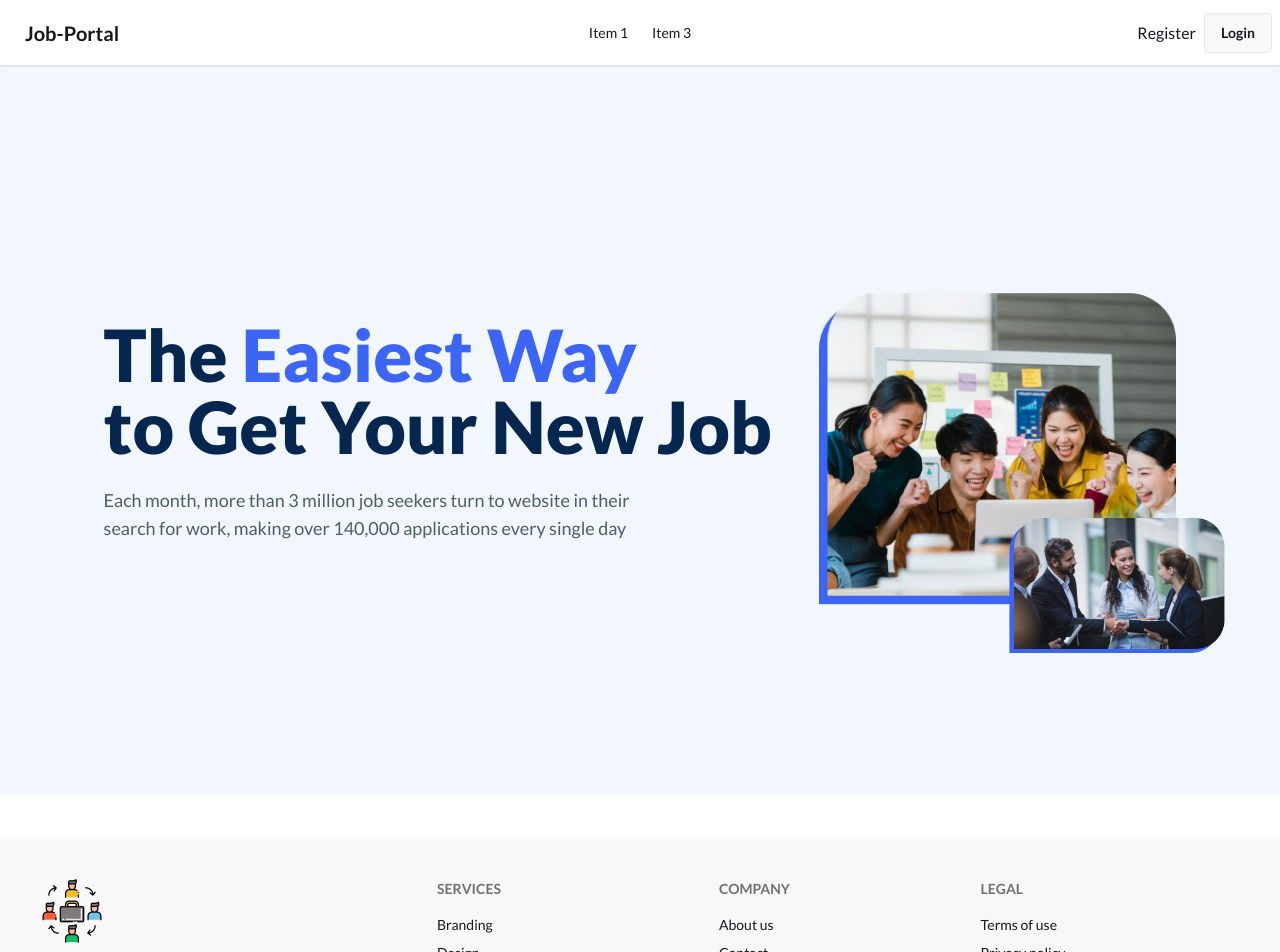
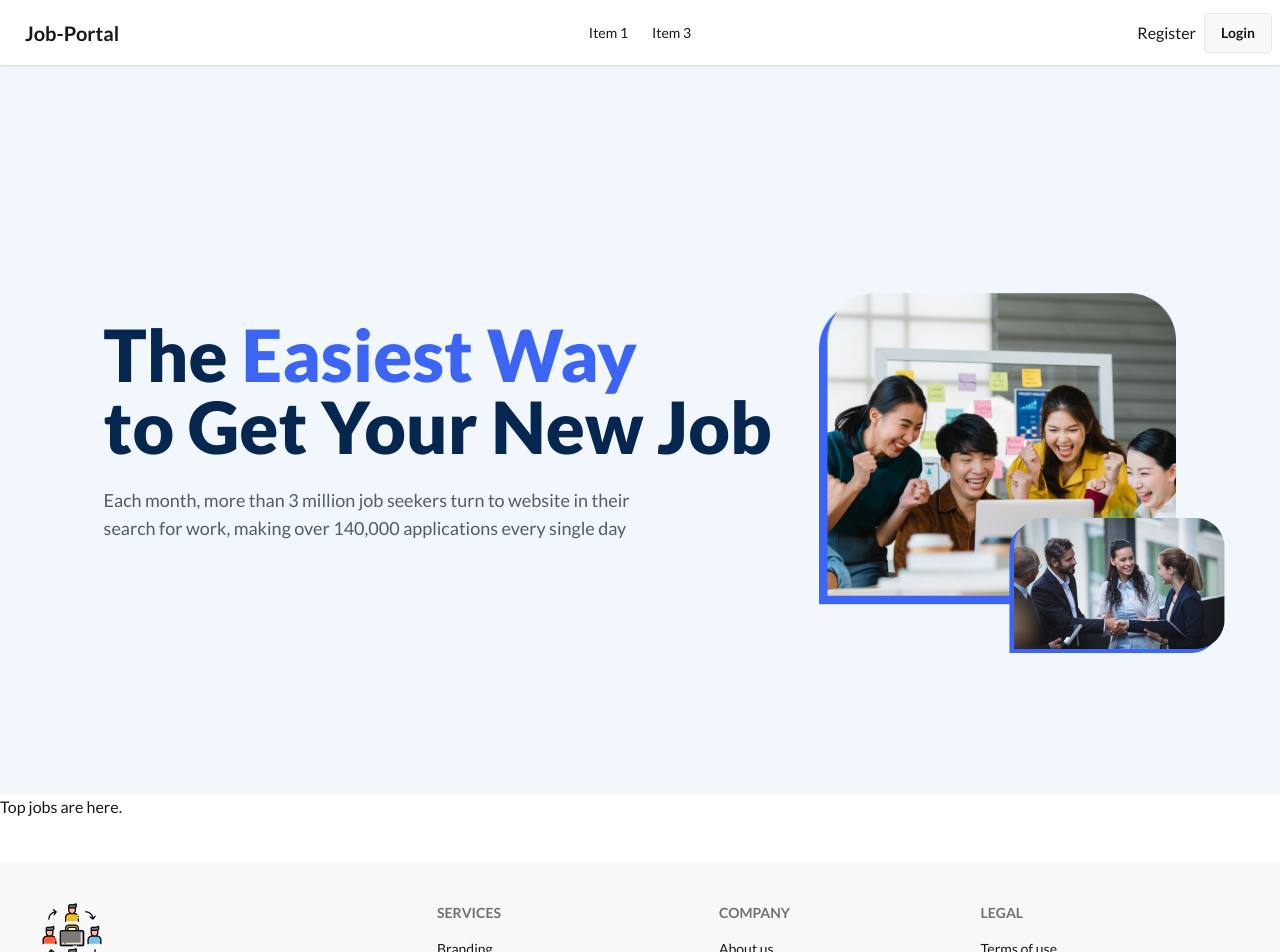
Before and after one commit to Suprio-Das/Job-Portal-Client, a React (Vite) app: page / in a window 1280 px wide. Shown: the top 952 px of the page. Built offline with nearby package versions, Linux system fonts and the light colour scheme; no server answers.

Commit message:
Top Jobs component created and added to the home

```diff
--- a/src/Pages/Home/Home.jsx
+++ b/src/Pages/Home/Home.jsx
@@ -1,10 +1,12 @@
 import React from 'react';
 import Banner from './Banner';
+import TopJobs from './TopJobs';
 
 const Home = () => {
     return (
         <div>
             <Banner></Banner>
+            <TopJobs></TopJobs>
         </div>
     );
 };
--- /dev/null
+++ b/src/Pages/Home/TopJobs.jsx
@@ -0,0 +1,11 @@
+import React from 'react';
+
+const TopJobs = () => {
+    return (
+        <div>
+            <h1>Top jobs are here.</h1>
+        </div>
+    );
+};
+
+export default TopJobs;
```
